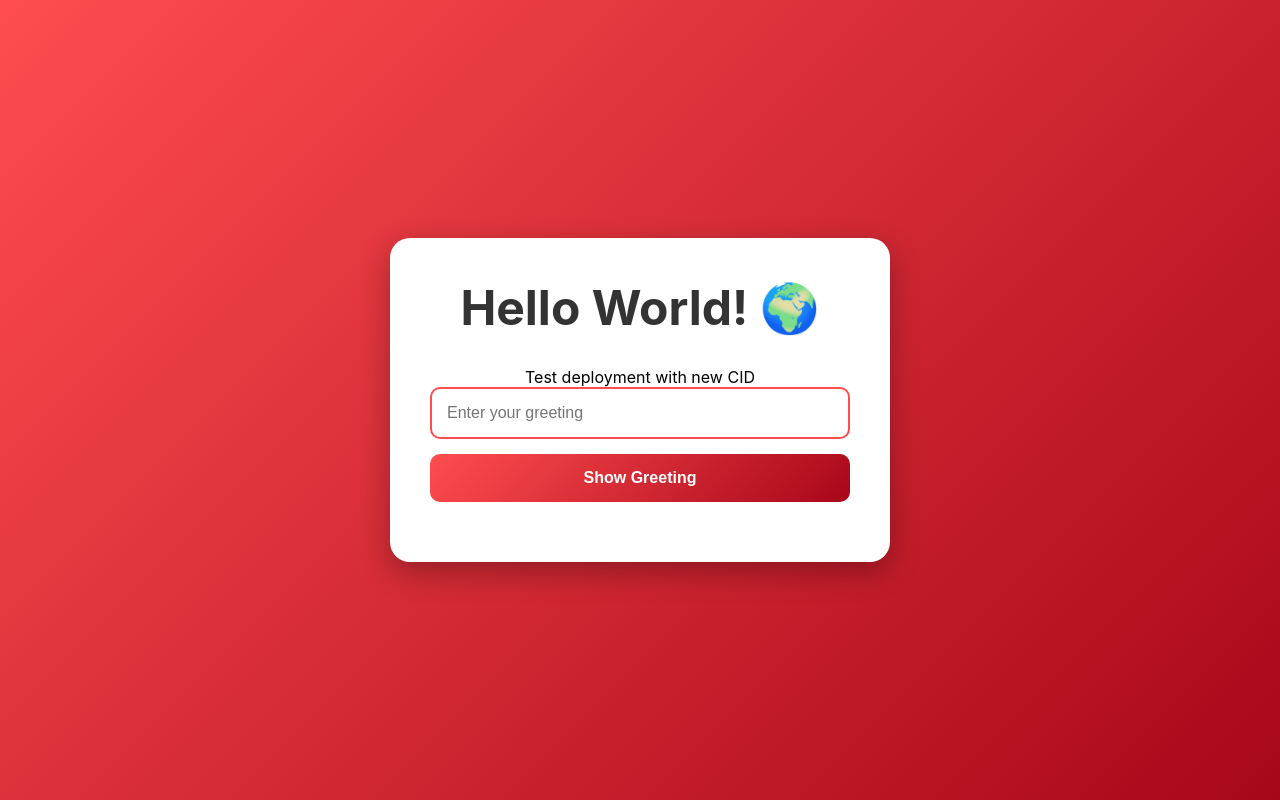
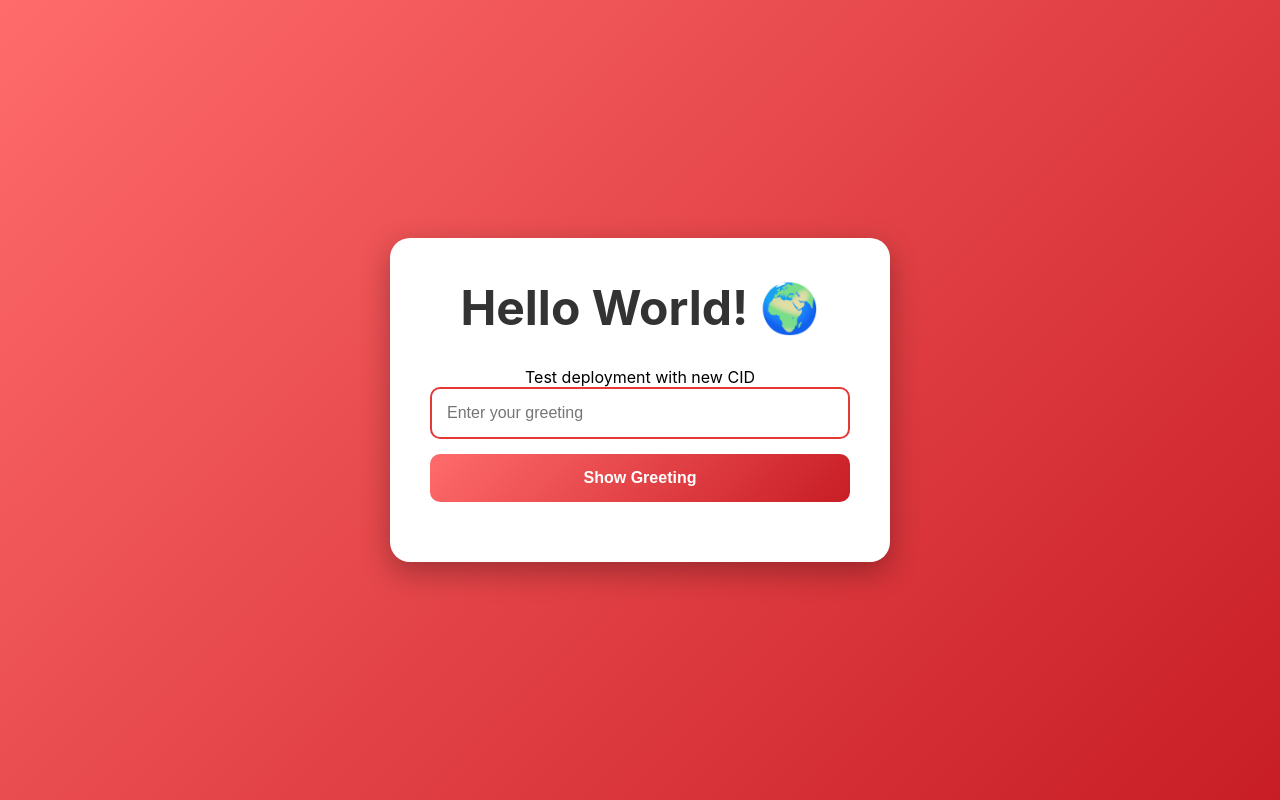
Before and after one commit to predictionTest/68243ba4, a React (Create React App) app: page / in a window 1280 px wide. Built offline with nearby package versions, Linux system fonts and the light colour scheme.

Commit message:
AI-generated modifications (resp_0e12f2b2649a441b006930e626f4fc819493eef89fcc71d487)

```diff
--- a/src/App.css
+++ b/src/App.css
@@ -4,7 +4,7 @@
     display: flex;
     justify-content: center;
     align-items: center;
-    background: linear-gradient(135deg, #ff4d4f 0%, #a8071a 100%);
+    background: linear-gradient(135deg, #ff6b6b 0%, #c81d25 100%);
 }
 
 .container {
@@ -34,14 +34,14 @@ h1 {
 .greeting-input {
     padding: 15px;
     font-size: 16px;
-    border: 2px solid #ff4d4f;
+    border: 2px solid #e53935;
     border-radius: 10px;
     outline: none;
     transition: border-color 0.3s;
 }
 
 .greeting-input:focus {
-    border-color: #a8071a;
+    border-color: #b71c1c;
 }
 
 .submit-button {
@@ -49,7 +49,7 @@ h1 {
     font-size: 16px;
     font-weight: 600;
     color: white;
-    background: linear-gradient(135deg, #ff4d4f 0%, #a8071a 100%);
+    background: linear-gradient(135deg, #ff6b6b 0%, #c81d25 100%);
     border: none;
     border-radius: 10px;
     cursor: pointer;
@@ -58,7 +58,7 @@ h1 {
 
 .submit-button:hover {
     transform: translateY(-2px);
-    box-shadow: 0 5px 15px rgba(255, 77, 79, 0.4);
+    box-shadow: 0 5px 15px rgba(200, 29, 37, 0.4);
 }
 
 .submit-button:active {
@@ -66,14 +66,14 @@ h1 {
 }
 
 .submit-button:focus-visible {
-    outline: 3px solid rgba(255, 77, 79, 0.5);
+    outline: 3px solid rgba(255, 255, 255, 0.9);
     outline-offset: 2px;
 }
 
 .custom-greeting {
     margin-top: 30px;
     padding: 20px;
-    background: linear-gradient(135deg, #ff4d4f 0%, #a8071a 100%);
+    background: linear-gradient(135deg, #ff6b6b 0%, #c81d25 100%);
     border-radius: 10px;
     animation: fadeIn 0.5s;
 }
```
